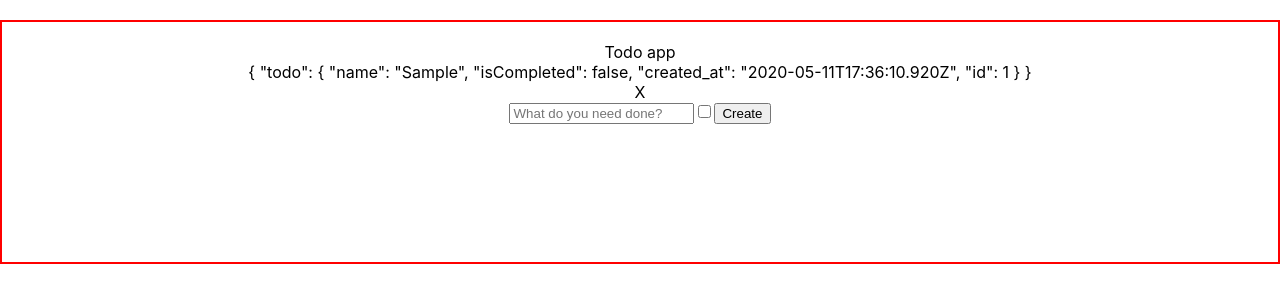
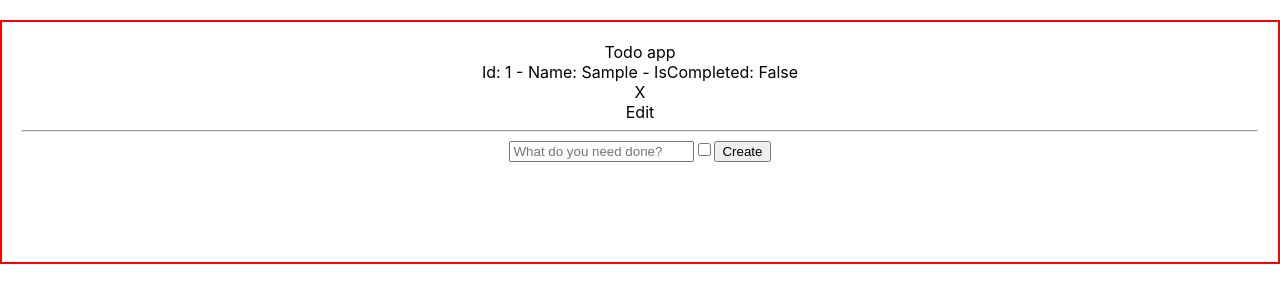
Before and after one commit to andersontr15/react_js_todo_tutorial, a React (Create React App) app: page / in a window 1280 px wide. Both pictures are taken after typing "Sample" into the empty fields and a click on the button "Create". Shown: the top 302 px of the page. Built offline with nearby package versions, Linux system fonts and the light colour scheme.

Commit message:
add interfaces

```diff
--- a/src/App.tsx
+++ b/src/App.tsx
@@ -11,16 +11,27 @@ function App() {
 
   const onRemoveTodo = (id: number) => setTodos(todos?.filter(t => t.id !== id))
 
-  console.log('here hit')
+  const onCancelEditTodo = (id: number) => setTodos(todos?.map(todo => todo.id === id ? { ...todo, isEditing: false } : todo))
+
+
+  const onEditTodo = (id: number) => setTodos(todos?.map(todo => todo.id === id ? { ...todo, isEditing: true } : todo))
+
+  const onUpdate = (todo: ITodo) => {
+    setTodos(todos?.map(t => t.id === todo.id ? { ...todo, isEditing: false } : t))
+  }
 
   const renderTodos = () => todos?.map((todo, idx) => <div>
-    <Todo key={idx} todo={todo} />
+    <Todo key={idx} onUpdate={onUpdate} todo={todo} />
     <div onClick={() => onRemoveTodo(todo.id)}>X</div>
+    {todo.isEditing ? <div onClick={() => onCancelEditTodo(todo.id)}>Done</div> : <div onClick={() => onEditTodo(todo.id)}>Edit</div>}
+    <hr />
   </div>)
 
   const onSubmit = (todo: ITodo) => {
     setTodos(todos?.concat({ ...todo, created_at: new Date( ), id: todos.length ? todos.length + 1 : 1}))
   }
+
+  console.log(todos);
 
   return (
     <div className="App">
--- a/src/Todo.tsx
+++ b/src/Todo.tsx
@@ -1,14 +1,26 @@
 import React from 'react'
 import { ITodo } from './interfaces'
+import { TodoForm } from './TodoForm'
 
 interface Props {
-  todo: ITodo
+  todo: ITodo;
+  onUpdate(todo: ITodo): any
 }
 
 export const Todo: React.FC<Props> = (props: Props) => {
+  console.log(props.todo)
+
+  const onSubmit = (todo: any) => props.onUpdate(todo)
+
   return (
     <div>
-      {JSON.stringify(props, null, 2)}
+      {props.todo.isEditing ? <TodoForm onSubmit={onSubmit} todo={props.todo} /> : <div>
+        <section>
+          Id: {props.todo.id} -
+          Name: {props.todo.name} -
+          IsCompleted: {props.todo.isCompleted ? 'True' : 'False'}
+        </section>
+      </div>}
     </div>
   )
 }
--- a/src/TodoForm.tsx
+++ b/src/TodoForm.tsx
@@ -2,13 +2,16 @@ import React, { useState } from 'react';
 import { ITodo } from './interfaces';
 
 interface Props {
-  onSubmit(todo: Omit<ITodo, 'id'>): any
+  todo?: ITodo;
+  onSubmit(todo: Omit<ITodo, 'isEditing'>): any
 }
 
 export const TodoForm: React.FC<Props> = (props: Props) => {
 
-  const [todoText, setTodoText] = useState('')
-  const [todoStatus, setTodoStatus] = useState(false)
+  const [todoText, setTodoText] = useState(props?.todo?.name || '')
+  const [todoStatus, setTodoStatus] = useState(props?.todo?.isCompleted || false)
+
+  console.log(todoText)
 
   const clearFormData = () => {
     setTodoText('')
@@ -18,7 +21,12 @@ export const TodoForm: React.FC<Props> = (props: Props) => {
   const onSubmit = (evt: any) => {
     evt.preventDefault()
     evt.stopPropagation()
-    props.onSubmit({ name: todoText, isCompleted: todoStatus })
+    if(props.todo && props.todo.isEditing) {
+      props.onSubmit({ name: todoText, isCompleted: todoStatus, id: props.todo.id, })
+    }
+    else {
+      props.onSubmit({ name: todoText, isCompleted: todoStatus, id: props?.todo?.id || 0})
+    }
     clearFormData()
   }
 
@@ -27,7 +35,7 @@ export const TodoForm: React.FC<Props> = (props: Props) => {
    <form action="" onSubmit={onSubmit}>
      <input value={todoText} onChange={evt => setTodoText(evt.target.value)} type="text" placeholder="What do you need done?" />
      <input checked={todoStatus} onChange={evt => setTodoStatus(evt.target.checked)} type="checkbox" />
-     <button type="submit">Create</button>
+  <button type="submit">{props?.todo?.isEditing ? 'Update' : 'Create'}</button>
    </form>
   )
 }
```
Also changed, not shown: src/interfaces.ts (added, +8 -0 lines).
